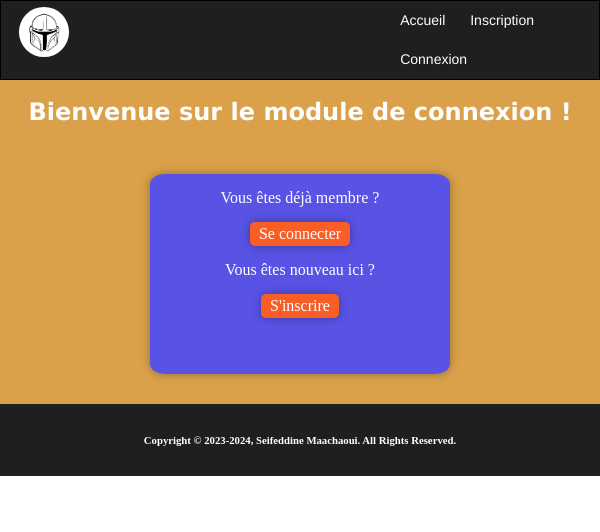
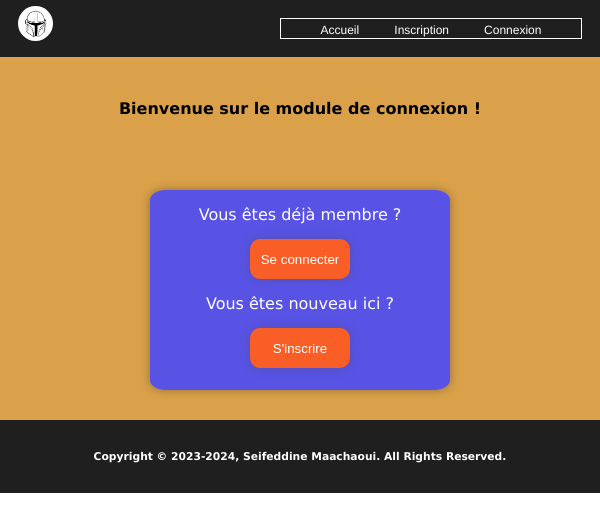
Before and after one commit to seif-maachaoui/module-connexion, a PHP site: page / in a window 600 px wide. Shown: the top 532 px of the page. Run offline with PHP 8.4, Linux system fonts and the light colour scheme.

Commit message:
Ajout du responsive design pour les écrans de smartphone et les tablettes.

```diff
--- a/admin.php
+++ b/admin.php
@@ -58,8 +58,8 @@
                         echo "</tr>";
 
                         $count++;
-                        if ($count >= 10) {
-                            break; // Arrêter la boucle après 10 lignes
+                        if ($count >= 20) {
+                            break; // Arrêter la boucle après 20 lignes
                         }
                     }
 
--- a/index.php
+++ b/index.php
@@ -25,10 +25,10 @@
                 <h1>Bienvenue sur le module de connexion !</h1>
                 <article>
                     <p>Vous êtes déjà membre ?</p>
-                    <a href='connexion.php'>Se connecter</a>
+                    <button><a href='connexion.php'>Se connecter</a></button>
 
                     <p>Vous êtes nouveau ici ?</p>
-                    <a href='inscription.php'>S'inscrire</a>
+                    <button><a href='inscription.php'>S'inscrire</a></button>
                 </article>
             </section>
 
--- a/style.css
+++ b/style.css
@@ -5,7 +5,7 @@
     list-style: none;
 }
 
-h1, label{
+body{
     font-family: 'Lucida Sans', 'Lucida Sans Regular', 'Lucida Grande', 'Lucida Sans Unicode', Geneva, Verdana, sans-serif;
 }
 
@@ -13,7 +13,6 @@ h1, label{
 header{
     display: flex;
     justify-content: space-between;
-    border: 1px solid;
     background-color: rgba(0, 0, 0, 0.877);
 }
 
@@ -76,21 +75,25 @@ section article p{
     color: white;
 
 }
+section article button{
+    width: 100px;
+        height: 40px;
+        background-color: rgb(249, 94, 38);
+        border-radius: 10px;
+        box-shadow: 0 0 10px 0 rgba(78, 77, 77, 0.396);
+        border: none;
+    }
 
-section article a{
-    background-color: rgb(249, 94, 38);
-    border-radius: 5px;
-    color: white;
-    padding: 1% 3%;
-    box-shadow: 0 0 10px 0 rgba(0, 0, 0, 0.325);
+section article button:hover{
+    background-color:   rgba(0, 0, 0, 0.877) ;
 }
 
-section article a:hover{
-    color: black;
+section article button a{
+    color: white;
 }
 
 form{
-    width: 30%;
+    width: 350px;
     display: flex;
     flex-direction: column;
     align-items: center;
@@ -101,12 +104,14 @@ form{
 }
 
 form label{
-    font-size: 14px;
+    text-align: center;
+    font-size: 13px;
     color: white;
-    padding: 2%;
+    margin: 5%;
 }
 
 form input{
+    width: 130px;
     margin: 3%;
     box-shadow: 0 0 10px 0 rgba(0, 0, 0, 0.425);
 }
@@ -148,3 +153,265 @@ footer h6{
     color: white;
     padding: 5%;
 }
+
+/* PARTIE RESPONSIVE*/
+
+
+/* responsive design pour smartphones */
+@media (max-width: 480px) {
+
+    body {
+        font-size: 14px;
+        font-family: 'Lucida Sans', 'Lucida Sans Regular', 'Lucida Grande', 'Lucida Sans Unicode', Geneva, Verdana, sans-serif;
+
+      }
+
+      header{
+          display: flex;
+          flex-direction: column;
+          align-items: center;
+      }
+
+      img{
+        margin: 2%;
+      }
+
+      nav{
+        margin: 3%;
+        width: 40%;
+
+      }
+
+      nav ul{
+        text-align: center;
+      }
+
+      nav ul li{
+        display: block;
+        margin: 5%;
+    }
+
+    section h1{
+        font-size: 16px;
+        text-align: center;
+        color: black;
+        margin: 5%;
+        padding: 2% 2%;
+    }
+
+    section article{
+        width: 300px;
+        height: 300;
+    }
+
+
+    section article p{
+        padding: 0;
+        margin: 5%;
+        color: white;
+
+    }
+
+    section article button{
+        width: 100px;
+        height: 40px;
+        background-color: rgb(249, 94, 38);
+        border-radius: 10px;
+        box-shadow: 0 0 10px 0 rgba(78, 77, 77, 0.396);
+        border: none;
+    }
+
+    section article button:hover{
+        background-color:   rgba(0, 0, 0, 0.877) ;
+    }
+
+    section article button a{
+        color: white;
+    }
+
+    section article button a:hover{
+        color: white;
+    }
+
+    form{
+        width: 300px;
+        display: flex;
+        flex-direction: column;
+        align-items: center;
+        background-color: rgba(76, 76, 245, 0.907);
+        border-radius: 5%;
+        box-shadow: 0 0 15px 0 rgba(0, 0, 0, 0.486);
+        margin: 5%;
+    }
+
+    form h1{
+        color: white;
+    }
+
+    form label{
+        text-align: center;
+        font-size: 12px;
+        color: white;
+    }
+
+    form input{
+        width: 120px;
+        height: 20px;
+        margin: 5%;
+        box-shadow: 0 0 10px 0 rgba(0, 0, 0, 0.425);
+    }
+
+    form a{
+        font-size: 14px;
+        color: white;
+
+    }
+
+    form a:hover{
+        color:  rgb(249, 94, 38);
+    }
+
+
+    footer{
+        width: 100%;
+        display: flex;
+        flex-direction: column;
+        align-items: center;
+        background-color: rgba(0, 0, 0, 0.877);
+    }
+
+    footer h6{
+        text-align: center;
+        color: white;
+    }
+
+
+  }
+
+  /* Responsive design pour tablettes */
+  @media (min-width: 481px) and (max-width: 730px) {
+    header{
+        display: flex;
+        justify-content: space-between;
+    }
+
+    img{
+        width: 35px;
+        height: 35px;
+    }
+
+    nav{
+        margin: 3%;
+        width: 50%;
+        border: 1px solid white;
+
+      }
+
+      nav ul{
+        text-align: center;
+      }
+
+      nav ul li{
+        display: inline-block;
+        padding: 0 5%;
+    }
+
+    nav ul li a {
+        font-size: 12px;
+    }
+
+    section h1{
+        font-size: 16px;
+        text-align: center;
+        color: black;
+        margin: 5%;
+        padding: 2% 2%;
+    }
+
+    section article{
+        width: 300px;
+        height: 300;
+    }
+
+
+    section article p{
+        padding: 0;
+        margin: 5%;
+        color: white;
+
+    }
+
+    section article button{
+        width: 100px;
+        height: 40px;
+        background-color: rgb(249, 94, 38);
+        border-radius: 10px;
+        box-shadow: 0 0 10px 0 rgba(78, 77, 77, 0.396);
+        border: none;
+    }
+
+    section article button:hover{
+        background-color:   rgba(0, 0, 0, 0.877) ;
+
+    }
+
+    section article button a{
+        color: white;
+    }
+
+    section article button a:hover{
+        color: white;
+    }
+
+    form{
+        width: 300px;
+        display: flex;
+        flex-direction: column;
+        align-items: center;
+        background-color: rgba(76, 76, 245, 0.907);
+        border-radius: 10px;
+        box-shadow: 0 0 15px 0 rgba(0, 0, 0, 0.486);
+        margin: 5%;
+    }
+
+    form h1{
+        color: white;
+    }
+
+    form label{
+        text-align: center;
+        font-size: 12px;
+        color: white;
+    }
+
+    form input{
+        width: 120px;
+        height: 20px;
+        margin: 5%;
+        box-shadow: 0 0 10px 0 rgba(0, 0, 0, 0.425);
+    }
+
+    form a{
+        font-size: 14px;
+        color: white;
+
+    }
+
+    form a:hover{
+        color:  rgb(249, 94, 38);
+    }
+
+
+    footer{
+        width: 100%;
+        display: flex;
+        flex-direction: column;
+        align-items: center;
+        background-color: rgba(0, 0, 0, 0.877);
+    }
+
+    footer h6{
+        text-align: center;
+        color: white;
+    }
+  }
```
